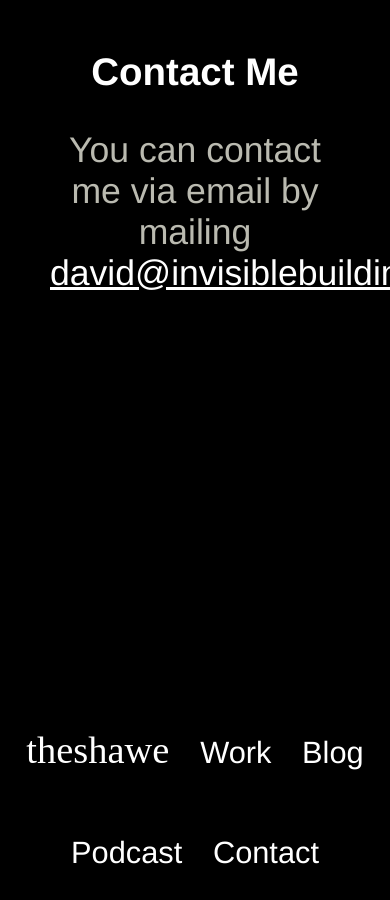
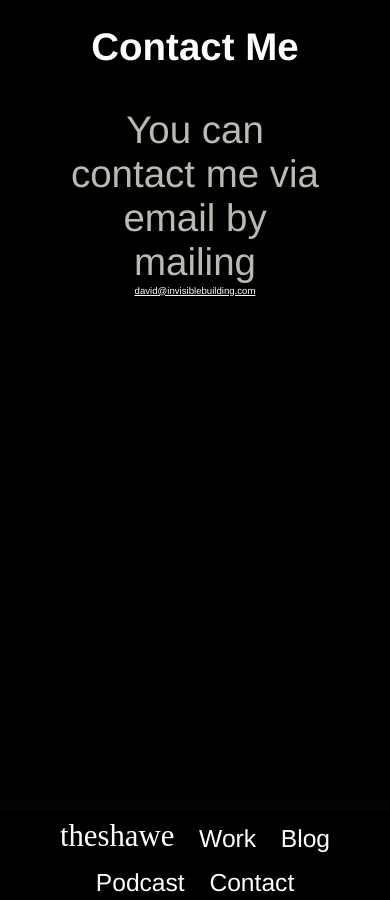
Before and after one commit to theshawe/the-shawe, a Jekyll site: the page built from contact.html, in a window 390 px wide. Built offline with Jekyll 4.4.1, drawn with Linux system fonts in a browser that asks for light colours; nearby versions of some CDN libraries; library files that are not in the unit come from our copies; Markdown is read by kramdown in place of the engine named in the settings.

Commit message:
adjusted footer

```diff
--- a/_includes/about.html
+++ b/_includes/about.html
@@ -6,7 +6,7 @@
 <h3>yolo, karma, breathe.</h3>
 
 <br>
-<p> What's the craic fam. I'm David Jackson Shawe and I'm a designer/developer/maker. </p> <p>I'm also sort of <i>an ethical marketer...</i> and I'm based in County Down Northern Ireland.</p>
+<p> What's the craic fam. I'm David Jackson Shawe and I'm a designer, a developer, a maker. </p> <p>I'm also sort of <i>an ethical marketer...</i> and I'm based in County Down Northern Ireland.</p>
 
 <h2>Podcast</h2>
 <p>You might know that I've launched a personal podcast. Episode 01 is out and you can listen for free at <a href="http://shawe.co/podcast">/podcast</a>. <br> I'll be be updating it regularly, so stay tunned and get subscribed.  Episode 01 is a solocast and I introduce myself, my why and hint at the <a href="http://shawe.co/podcast">topic of intution</a>.</p>
--- a/_includes/style-css.html
+++ b/_includes/style-css.html
@@ -75,7 +75,7 @@
 position: fixed;
 bottom: 0;
 height: 100px;
-background: #130d1e;
+background: #020202;
 width: 100%;
 display: block;
 text-align: center;
@@ -241,7 +241,7 @@
 
 
 
-@media only screen and (max-width: 568px) and (min-width: 320px)
+@media only screen and (max-width: 568px) and (min-width: 320px) {
 .content {
     padding: 0px;
     padding-top: 25px;
@@ -249,5 +249,21 @@
     margin: 0 auto;
 }
 
+nav ul li {
+    list-style: none;
+    display: inline-block;
+    line-height: 1em;
+    font-size: .8em;
+}
 
+nav ul li a {
+    text-decoration: none;
+    padding-left: 0px;
+    font-size: .8em;
+    line-height: 1em;
+    display: inline;
+    padding: 7px;
+}
+
+}
 </style>
--- a/blog/index.html
+++ b/blog/index.html
@@ -1,5 +1,5 @@
 ---
-layout: blog
+layout: default
 title: Contact David Jackson Shawe
 ---
 
--- a/contact.html
+++ b/contact.html
@@ -1,13 +1,12 @@
 ---
-layout: default-with-menu
+layout: default
 title: Contact David Jackson Shawe
 ---
 
 
-<article class="contact">
+<article class="content">
 
-<h2>Contact Me</h2>
+    <h2>Contact Me</h2>
 
-<p> You can contact me via email by mailing <a href="mailto:david@invisiblebuilding.com">david@invisiblebuilding.com</a></p>
-
+    <p> You can contact me via email by mailing <a href="mailto:david@invisiblebuilding.com">david@invisiblebuilding.com</a></p>
 </article>
```
Also changed, not shown: Gemfile.lock, _config.yml (line endings or trailing spaces), 9 other files.
